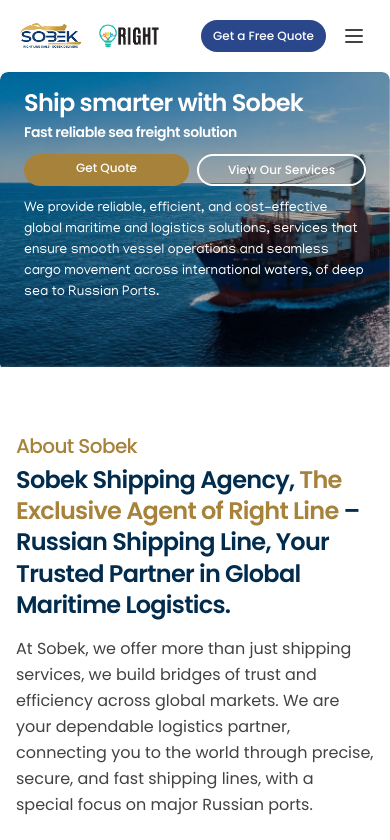
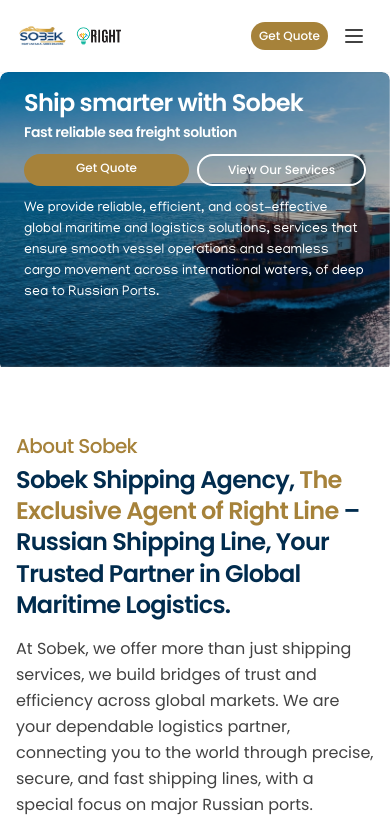
Before and after one commit to Mostafa-Aboheaba/sobek, a Next.js app: page / in a window 390 px wide. Shown: the top 840 px of the page. Built offline with nearby package versions, Linux system fonts and the light colour scheme.

Commit message:
fix buttons

```diff
--- a/components/Header.tsx
+++ b/components/Header.tsx
@@ -26,11 +26,11 @@
 
   return (
     <header className="bg-white text-neutral-dark px-4 sm:px-6 py-4 sticky top-0 z-50 shadow-sm animate-fade-in">
-      <div className="max-w-[1440px] mx-auto flex items-center justify-between flex-wrap gap-4">
+      <div className="max-w-[1440px] mx-auto flex items-center justify-between gap-2 sm:gap-4">
         {/* Left Side - Logos */}
-        <Link href="/" className="flex items-center gap-2 sm:gap-3 md:gap-6">
+        <Link href="/" className="flex items-center gap-1 sm:gap-2 md:gap-6 flex-shrink-0">
           {/* Sobek Logo */}
-          <div className="relative h-8 sm:h-10 md:h-12 w-auto transition-transform duration-300 hover:scale-105">
+          <div className="relative h-6 sm:h-8 md:h-12 w-auto transition-transform duration-300 hover:scale-105">
             <SafeImage
               src="/logo/sobek.png"
               alt="Sobek Logo"
@@ -42,7 +42,7 @@
           </div>
 
           {/* Right Line Logo */}
-          <div className="relative h-8 sm:h-10 md:h-12 w-auto transition-transform duration-300 hover:scale-105">
+          <div className="relative h-6 sm:h-8 md:h-12 w-auto transition-transform duration-300 hover:scale-105">
             <SafeImage
               src="/logo/right.png"
               alt="Right Line Logo"
@@ -91,7 +91,7 @@
         </nav>
 
         {/* Right Side - Language & CTA */}
-        <div className="flex items-center gap-2 sm:gap-3 md:gap-6">
+        <div className="flex items-center gap-1.5 sm:gap-3 md:gap-6 flex-shrink-0">
           <Link href="#" className="text-sm text-neutral-dark hover:text-accent transition-all duration-300 font-medium hidden sm:block hover:scale-105">
             RUS
           </Link>
@@ -105,16 +105,16 @@
                   element.scrollIntoView({ behavior: 'smooth', block: 'center' });
                 }
               }}
-              className="bg-primary text-white px-3 sm:px-4 md:px-6 py-2 rounded-[50px] hover:bg-primary-dark transition-all duration-300 font-medium text-xs sm:text-sm md:text-base hover:scale-105 hover:shadow-lg cursor-pointer"
+              className="bg-accent text-white px-2 sm:px-4 md:px-6 py-1.5 sm:py-2 rounded-[50px] hover:bg-accent-dark transition-all duration-300 font-medium text-xs sm:text-sm md:text-base hover:scale-105 hover:shadow-lg cursor-pointer whitespace-nowrap"
             >
-              Get a Free Quote
+              Get Quote
             </a>
           ) : (
             <Link
               href="/#contact-form"
-              className="bg-primary text-white px-3 sm:px-4 md:px-6 py-2 rounded-[50px] hover:bg-primary-dark transition-all duration-300 font-medium text-xs sm:text-sm md:text-base hover:scale-105 hover:shadow-lg"
+              className="bg-accent text-white px-2 sm:px-4 md:px-6 py-1.5 sm:py-2 rounded-[50px] hover:bg-accent-dark transition-all duration-300 font-medium text-xs sm:text-sm md:text-base hover:scale-105 hover:shadow-lg whitespace-nowrap"
             >
-              Get a Free Quote
+              Get Quote
             </Link>
           )}
 
--- a/components/Hero.tsx
+++ b/components/Hero.tsx
@@ -32,12 +32,19 @@
           </p>
 
           <div className="flex flex-row gap-2 sm:gap-[10px] mt-1.5 sm:mt-2 md:mt-4 animate-fade-in-up delay-300">
-            <Link
-              href="#contact"
-              className="bg-accent text-white px-3 sm:px-4 md:px-6 lg:px-8 py-1.5 sm:py-2 md:py-3 rounded-[50px] hover:bg-accent-dark transition-all duration-300 hover:scale-105 hover:shadow-lg text-center hero-button text-xs sm:text-sm md:text-base flex-1 sm:flex-initial"
+            <a
+              href="#contact-form"
+              onClick={(e) => {
+                e.preventDefault();
+                const element = document.getElementById('contact-form');
+                if (element) {
+                  element.scrollIntoView({ behavior: 'smooth', block: 'center' });
+                }
+              }}
+              className="bg-accent text-white px-3 sm:px-4 md:px-6 lg:px-8 py-1.5 sm:py-2 md:py-3 rounded-[50px] hover:bg-accent-dark transition-all duration-300 hover:scale-105 hover:shadow-lg text-center hero-button text-xs sm:text-sm md:text-base flex-1 sm:flex-initial cursor-pointer"
             >
               Get Quote
-            </Link>
+            </a>
             <Link
               href="#services"
               className="border-2 border-white text-white px-3 sm:px-4 md:px-6 lg:px-8 py-1.5 sm:py-2 md:py-3 rounded-[50px] hover:bg-white/10 transition-all duration-300 hover:scale-105 text-center bg-transparent hero-button text-xs sm:text-sm md:text-base flex-1 sm:flex-initial whitespace-nowrap"
```
